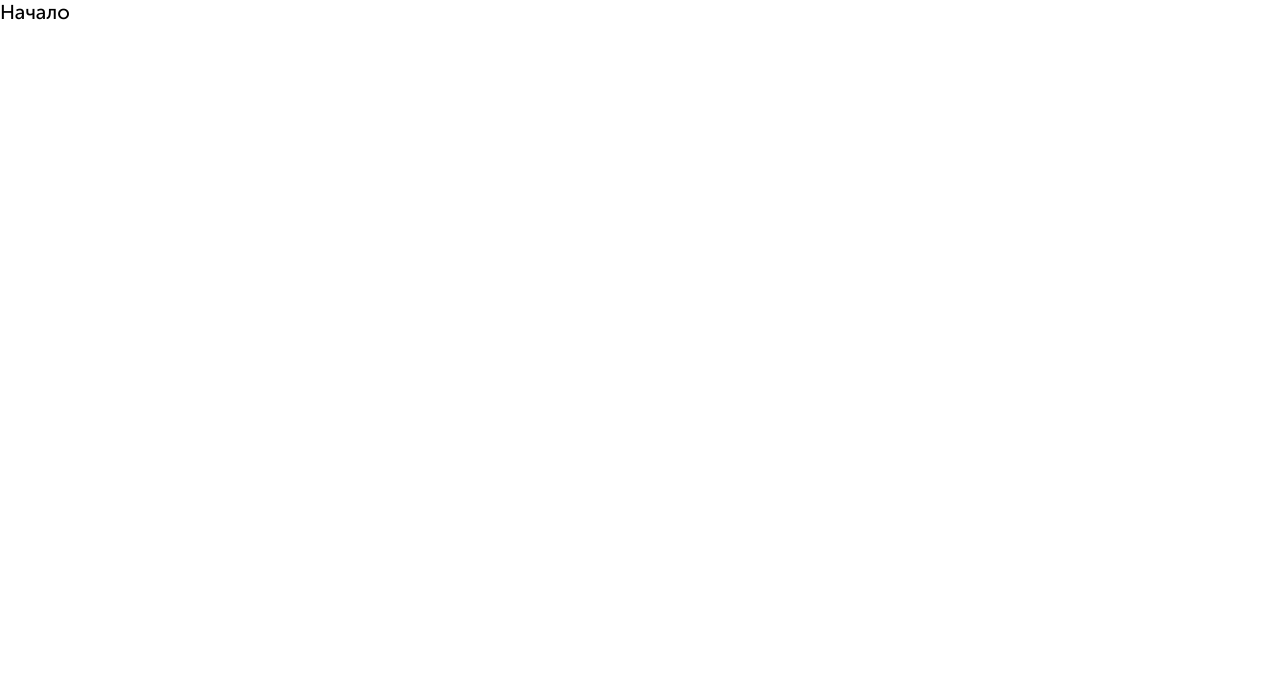
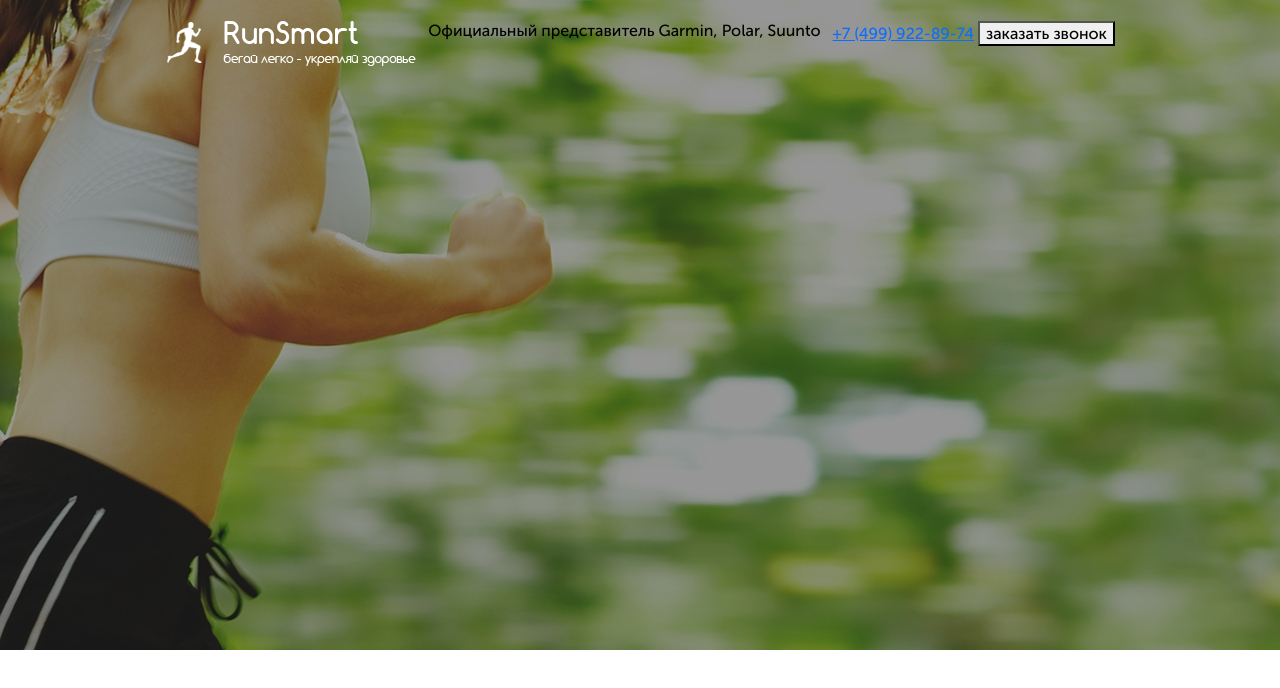
Before and after one commit to sunstanislav/Minishop_page, a website: page src/index.html in a window 1280 px wide. Drawn offline with nearby package versions, Linux system fonts and the light colour scheme; files that its build step writes are made by us from their sources.

Commit message:
add promo start

```diff
--- a/src/index.html
+++ b/src/index.html
@@ -5,12 +5,28 @@
     <meta http-equiv="X-UA-Compatible" content="IE=edge">
     <meta name="viewport" content="width=device-width, initial-scale=1.0">
     <title>Minishop Pulse</title>
-    <link rel="stylesheet" href="/src/css/bootstrap-reboot.min.css">
-    <link rel="stylesheet" href="/src/css/fonts.css">
+    <link rel="stylesheet" href="/css/bootstrap-reboot.min.css">
+    <link rel="stylesheet" href="/css/fonts.css">
     <link rel="shortcut icon" href="icons/favicon.ico" type="image/x-icon" />
-    <link rel="stylesheet" href="src/css/style.min.css">
+    <link rel="stylesheet" href="/css/style.min.css">
 </head>
 <body>
-    <h1>Начало</h1>
+    <div class="promo">
+<div class="container">
+    <header class="header">
+        <a href="#" class="header__logo">
+            <img src="icons/logo.png" alt="logo">
+        </a>
+        <div class="header__official">
+            Официальный представитель
+            <span>Garmin, Polar, Suunto</span>
+        </div>
+        <div class="header__contacts">
+            <a href="tel:+74999228974" class="header__phone">+7 (499) 922-89-74</a>
+            <button class="button">заказать звонок</button>
+        </div>
+    </header>
+</div>
+</div>
 </body>
 </html>
--- /dev/null
+++ b/src/sass/blocks/_header.scss
@@ -0,0 +1,4 @@
+.header {
+    display: flex;
+    justify-content: space-between;
+}
--- a/src/sass/blocks/_promo.scss
+++ b/src/sass/blocks/_promo.scss
@@ -1,3 +1,5 @@
-h1 {
-    font-size: 20px;
+.promo {
+    min-height: 650px;
+    padding: 21px 0 93px 0;
+    background: url(../img/main.jpg) center (center/cover) no-repeat;
 }
--- a/src/sass/style.scss
+++ b/src/sass/style.scss
@@ -1,5 +1,10 @@
 @import 'base/variables';
 @import 'blocks/promo';
+@import 'blocks/header';
 * {
     font-family: 'Museo Sans Cyrl', sans-serif;
 }
+.container {
+    max-width: 950px;
+    margin: 0 auto;
+}
```
Also changed, not shown: src/css/style.min.css, src/icons/logo.jpg (added).
